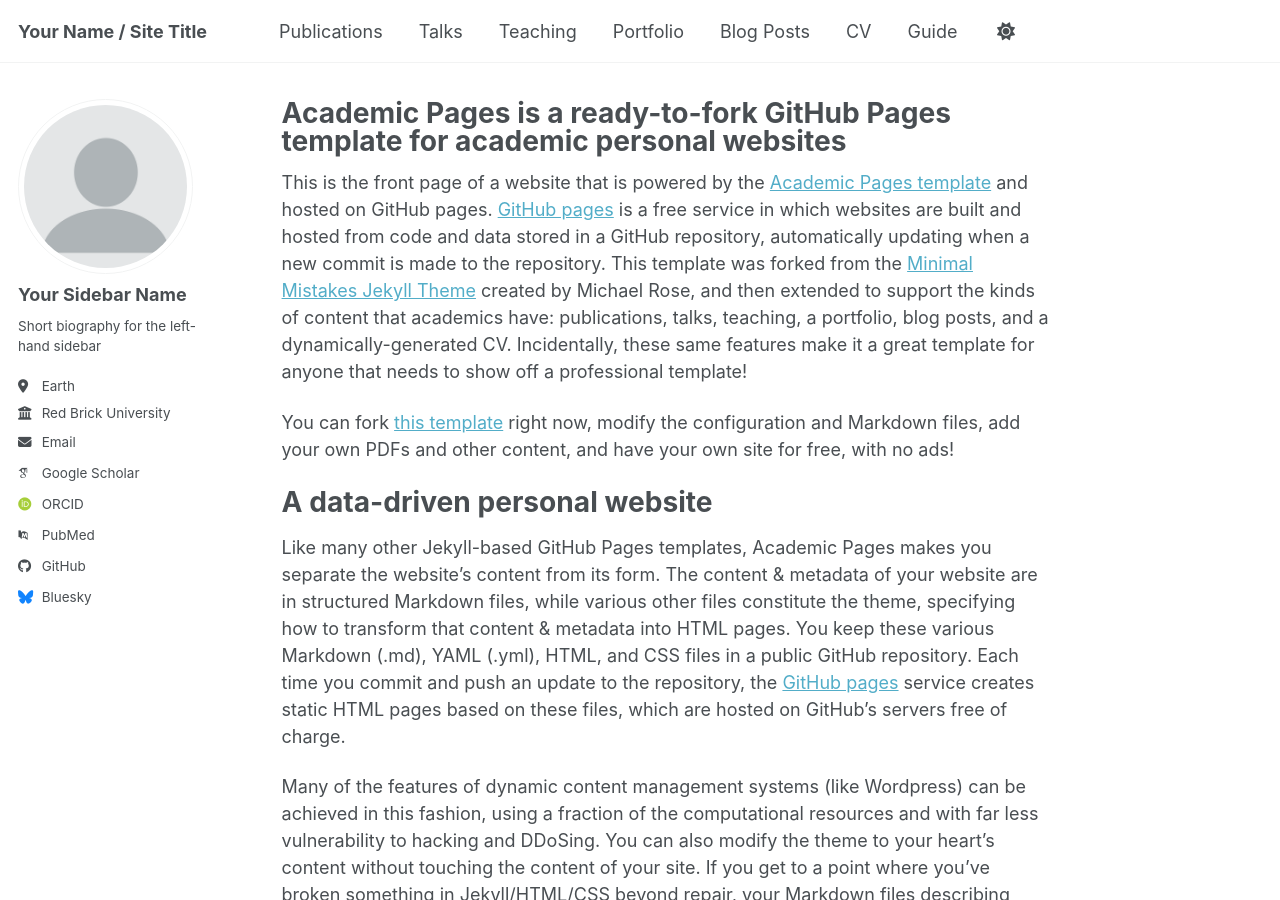
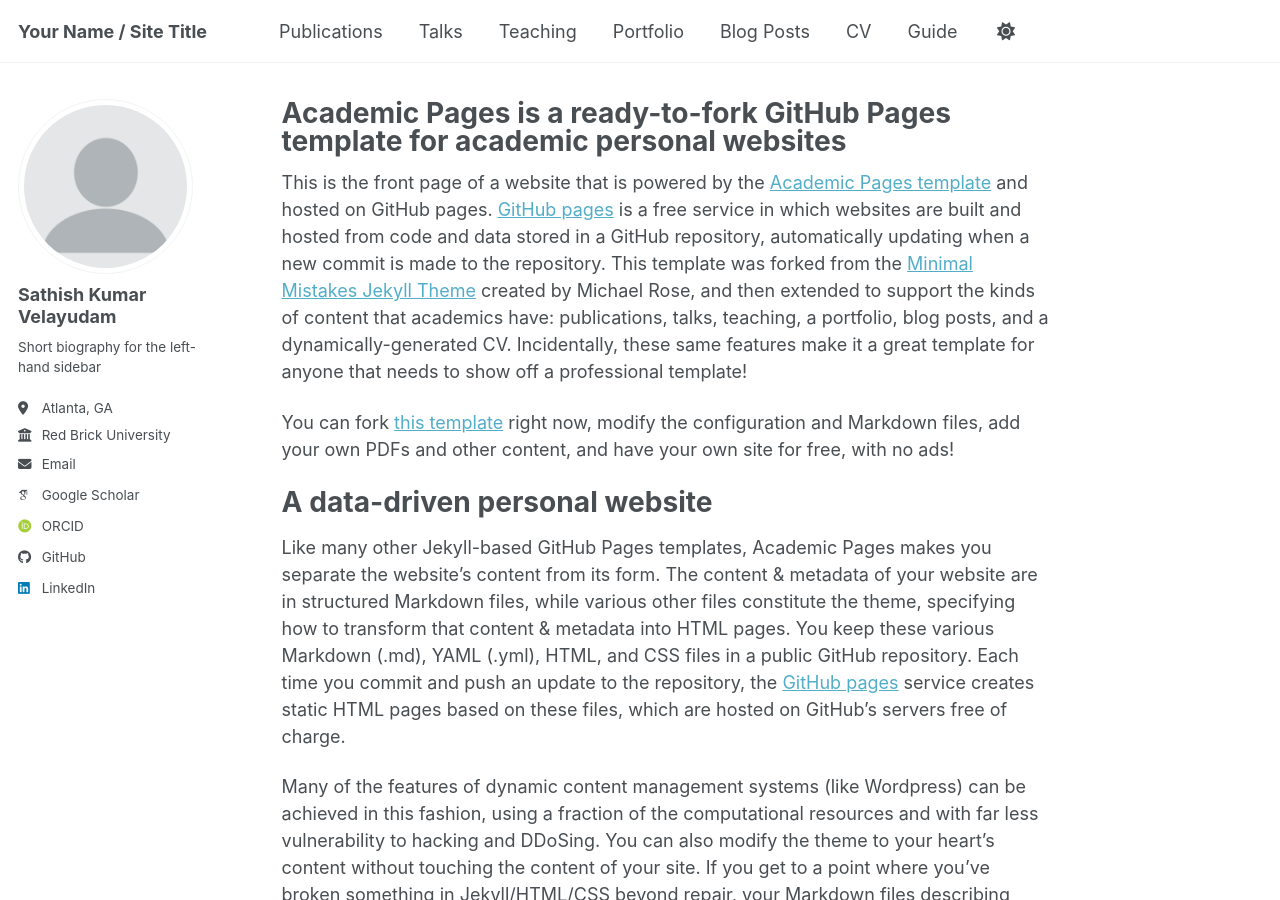
Before and after one commit to svelayudam/svelayudam.github.io, a Jekyll site: the page built from _pages/about.md, in a window 1280 px wide and 900 px high. Built offline with Jekyll 4.4.1, drawn with Linux system fonts in a browser that asks for light colours; some web fonts are replaced; a script bundle is joined from its source files by our own code; library files that are not in the unit come from our copies.

Commit message:
Updated config

```diff
--- a/_config.yml
+++ b/_config.yml
@@ -24,24 +24,24 @@ repository               : "academicpages/academicpages.github.io"
 author:
   # Biographic information
   avatar           : "profile.png"
-  name             : "Your Sidebar Name"
+  name             : "Sathish Kumar Velayudam"
   pronouns         : # example: "she/her"
   bio              : "Short biography for the left-hand sidebar"
-  location         : "Earth"
+  location         : "Atlanta, GA"
   employer         : "Red Brick University"
   uri              : # URL
-  email            : "none@example.org"
+  email            : "sathish.velayudam@ieee.org"
 
   # Academic websites
   academia         : # URL
   arxiv            : # URL - Update with the correct link to your profile
-  googlescholar    : "https://scholar.google.com/citations?user=PS_CX0AAAAAJ"
+  googlescholar    : "https://scholar.google.com/citations?user=lKYczQEAAAAJ&hl=en"
   inspire-hep      : # URL
   impactstory      : # URL
-  orcid            : "https://orcid.org/yourorcidurl"
+  orcid            : "https://orcid.org/my-orcid?orcid=0009-0000-2781-1864"
   semantic         : # URL
   ssrn             : # URL
-  pubmed           : "https://www.ncbi.nlm.nih.gov/pubmed/?term=john+snow"
+  pubmed           : # URL
   researchgate     : # URL
   scopus           : # URL
   zotero           : # URL
@@ -51,13 +51,13 @@ author:
   bitbucket        : # Username - Update with your username on the site
   codepen          : # Username
   dribbble         : # Username
-  github           : "academicpages"
+  github           : "svelayudam"
   kaggle           : # Username
   stackoverflow    : # User number or user number and name (i.e., use "1" or "1/jeff-atwood")
 
   # Social media
   artstation       : # Username
-  bluesky          : "bsky.app" # Replace this with you Bluesky username
+  bluesky          : # Replace this with you Bluesky username
   facebook         : # Username
   flickr           : # Username
   foursquare       : # Username
@@ -66,7 +66,7 @@ author:
   keybase          : # Username
   instagram        : # Username
   lastfm           : # Username
-  linkedin         : # Username
+  linkedin         : "sathishvelayudam"
   mastodon         : # URL
   medium           : # URL
   pinterest        : # Username
```
